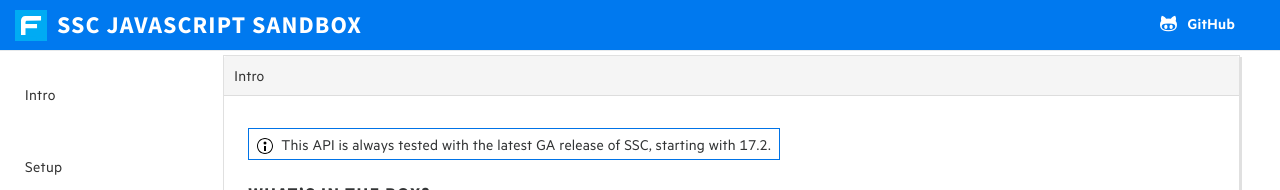
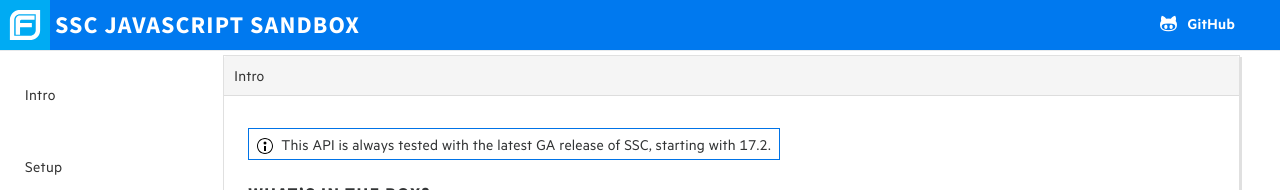
Before and after one commit to fortify/ssc-js-sandbox-docs, a Jekyll site: the page built from index.md, in a window 1280 px wide. Shown: the top 190 px of the page. Built offline with Jekyll 4.4.1, drawn with Linux system fonts in a browser that asks for light colours; nearby versions of some CDN libraries; some web fonts are replaced.

Commit message:
change icon

```diff
--- a/_layouts/default.html
+++ b/_layouts/default.html
@@ -19,10 +19,10 @@
 </head>
 
 <body class="">
-    <nav class="navbar navbar-inverse navbar-fixed-top">
+    <nav id="top-nav" class="navbar navbar-inverse navbar-fixed-top">
         <div class="container-fluid">
+            <img src="{{ site.baseurl }}/img/mf_fortify_bluesquare_logo.svg" class="logo img-responsive" />
             <div class="navbar-header">
-                <img src="{{ site.baseurl }}/img/fortify-icon.svg" class="logo img-responsive" />
                 <h2 class="navbar-brand" href="#">SSC Javascript Sandbox</h2>
             </div>
             <ul id="navbar-get-code" class="nav navbar-nav navbar-right">
--- a/css/site.css
+++ b/css/site.css
@@ -3,7 +3,11 @@
 em {
   font-weight: bold;
 }
-/* missing quantum overrides */
+
+#top-nav .navbar-header {
+  margin-left: 40px;
+}
+
 nav.navbar-fixed-top {
   background-color: #0079ef;
   color: white;
@@ -34,11 +38,11 @@ nav .navbar-brand {
   border: 1px solid #0073E7 !important;
 }
 .logo {
-  width: 32px;
+  position: absolute;
+  left:0;
+  top:0;
+  height: 100%;
   display: inline-block;
-  float: left;
-  margin-top: 10px;
-  margin-right: 10px;
   background-color: #00abf3;
 }
 
```
Also changed, not shown: img/fortify-icon.svg (deleted), img/mf_fortify_bluesquare_logo.svg (added).
